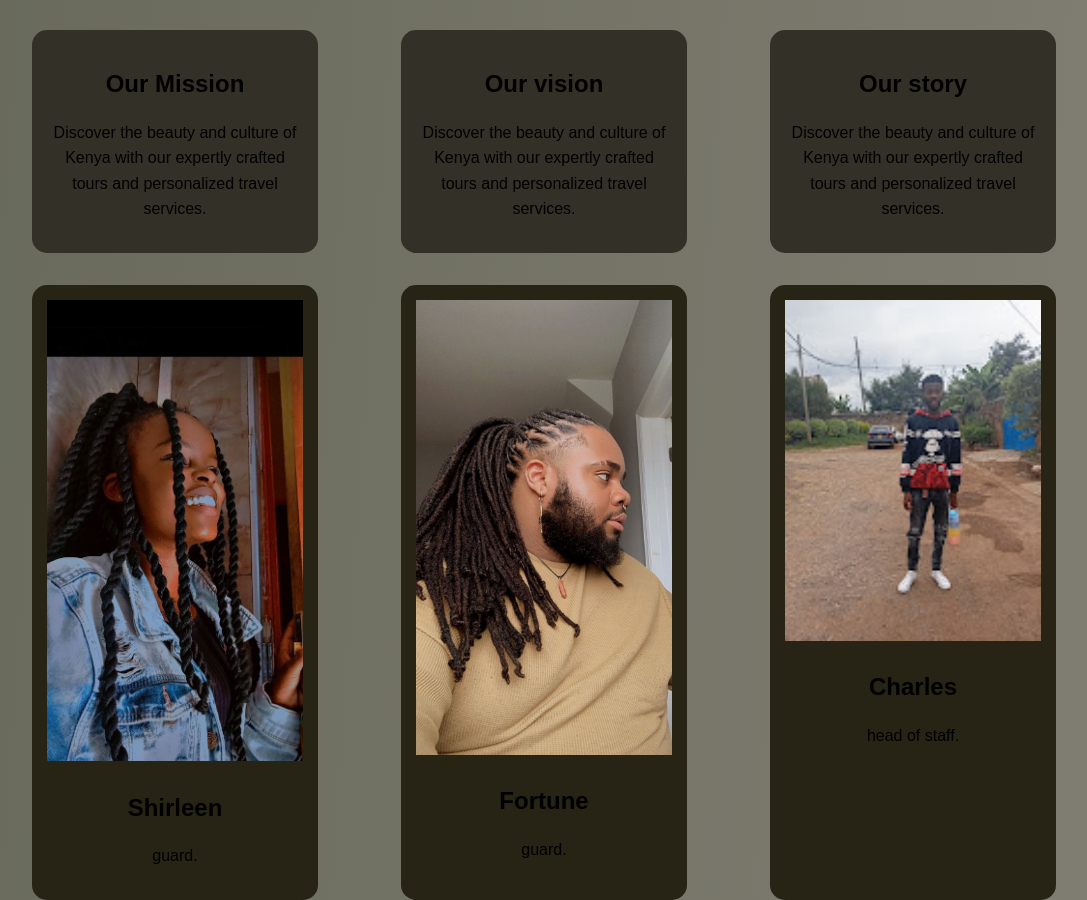
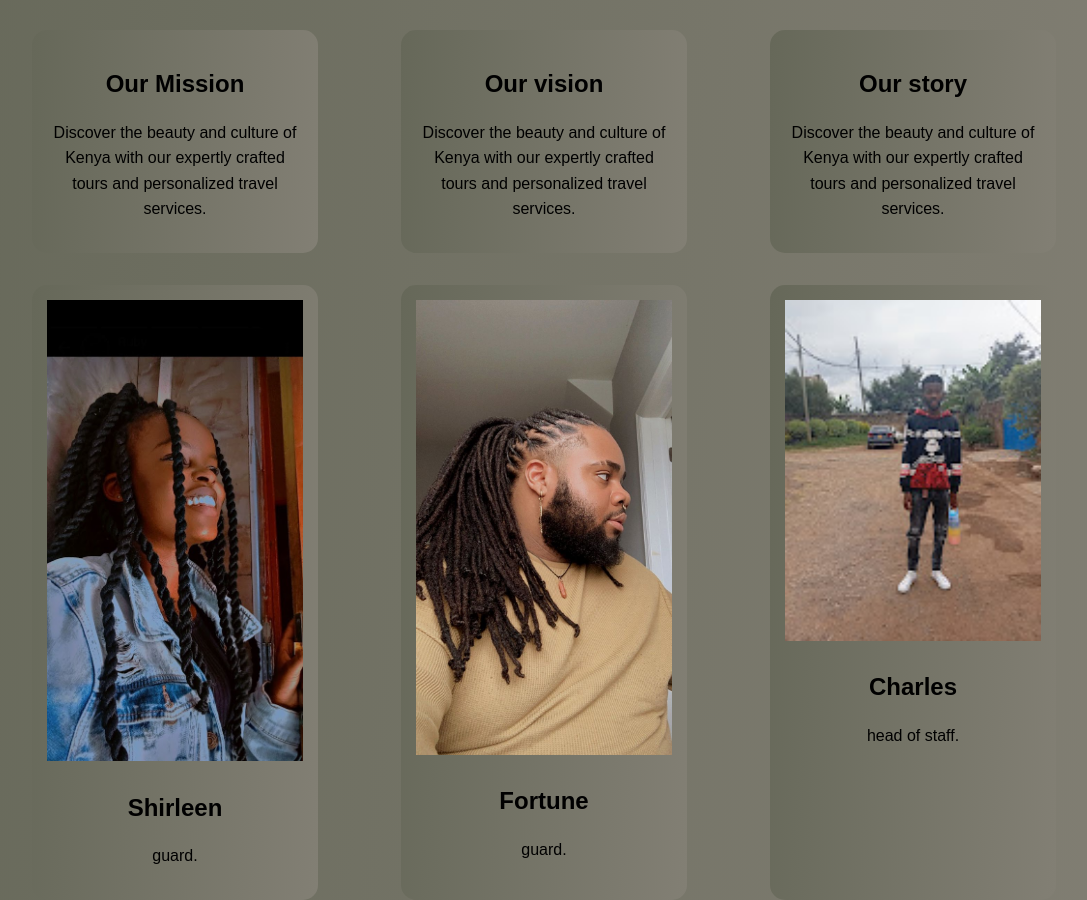
Before and after one commit to christinekimani/shield.github.io, a plain HTML site: page about.html in a window 1280 px wide. Shown: the part 419-1319 px from the top of the page, without its empty margins (96-1183 px from the left). Drawn offline with Linux system fonts and the light colour scheme.

Commit message:
about css

```diff
--- a/about.css
+++ b/about.css
@@ -65,7 +65,7 @@ body {
     margin-top: 2rem;
 }
 .reject{
-    background-color:  #333027;
+    background: linear-gradient(454deg, #666859, #827f74);;
     width: 25%;
     padding: 15px;
     border-radius: 15px;
@@ -79,7 +79,7 @@ body {
     margin-top: 2rem;
 }
 .act{
-background-color:  #272315;
+    background: linear-gradient(454deg, #666859, #827f74);;
    width: 25%;
     padding: 15px;
     border-radius: 15px;
```
